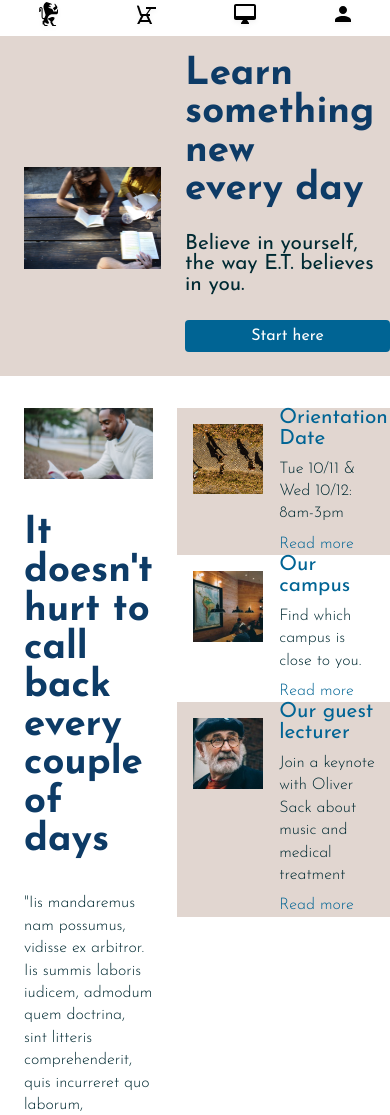
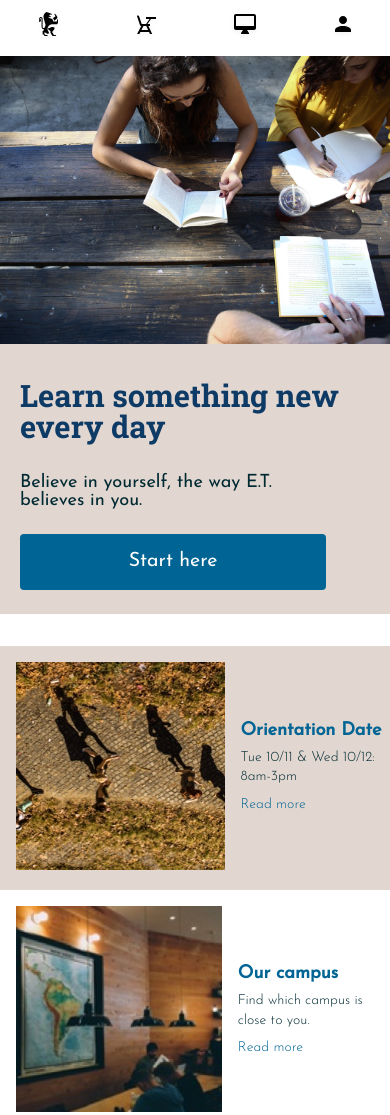
Before and after one commit to orlyrory/colmaracademy, a plain HTML site: page index.html in a window 390 px wide. Shown: the top 1115 px of the page. Drawn offline with Linux system fonts and the light colour scheme.

Commit message:
Mobile styling in progress

```diff
--- a/index.html
+++ b/index.html
@@ -5,7 +5,7 @@
     <meta name="viewport" content="width=device-width, initial-scale=1.0">
     <link rel="stylesheet" href="./resources/css/reset.css">
     <link rel="stylesheet" href="./resources/css/style.css">
-    <link href="https://fonts.googleapis.com/css?family=Josefin+Sans:300,400,400i,700" rel="stylesheet">
+    <link href="https://fonts.googleapis.com/css?family=Josefin+Sans:300,400,400i|Roboto+Slab:400,700" rel="stylesheet">
     <title>Colmar Academy</title>
 </head>
 
--- a/resources/css/style.css
+++ b/resources/css/style.css
@@ -5,8 +5,9 @@ html {
 }
 
 h1 {
+    font-family: 'Roboto Slab', serif;
     font-size: 2.4em;
-    font-weight: 600;
+    font-weight: 700;
     color: #0D3B66;
 }
 
@@ -18,7 +19,7 @@ h2 {
 h3 {
     color: #006494;
     font-size: 1.3em;
-    font-weight: 400;
+    font-weight: 700;
 }
 
 h4 {
@@ -39,9 +40,23 @@ a {
 
 .button {
     background-color: #006494;
-    padding: 8px;
+    padding: 18px;
     color: #FEFEFE;
     border-radius: 4px;
+    font-size: 1.4em;
+}
+/* UNIVERSAL MOBILE STYLING */
+
+@media only screen and (max-width: 800px) {
+
+    html {
+        font-size: 14px;
+    }
+
+    h1 {
+        font-size: 2.2em;
+    }
+
 }
 
 /* NAVIGATION BAR */
@@ -60,7 +75,7 @@ nav {
     display: flex;
     justify-content: space-between;
     align-items: center;
-    height: 64px;
+    height: 4em;
     max-width: 1000px;
     margin: 0 auto;
 }
@@ -101,6 +116,23 @@ nav {
 
 .flex-nav-container li:nth-last-child(1) {
     padding-right: 24px;
+}
+
+/* MOBILE NAV STYLING */
+
+@media only screen and (max-width: 800px) {
+
+    .flex-nav-container {
+        display: none;
+    }
+
+    .flex-mobile-nav-container {
+        display: flex;
+        align-items: center;
+        justify-content: space-around;
+        height: 4em;
+    }
+
 }
 
 /* HERO IMAGE SECTION */
@@ -150,8 +182,38 @@ header .flex-header-container .button {
 
 }
 
+/* MOBILE HERO STYLING */
+
+@media only screen and (max-width: 800px) {
+
+
+    .flex-top-content-container {
+        flex-direction: column;
+    }
+
+    header .flex-hero-content {
+        width: 100%;
+        margin: 56px 0 0 0;
+    }
+
+    header .flex-hero-content img {
+        padding: 0;
+    }
+
+    header .flex-header-container {
+        padding: 0;
+        margin: 0 20px;
+    }
+
+    header .flex-header-container h1 {
+        margin: 32px 0px;
+        max-width: 100%;
+    }
+
+}
+
+
 /* 60/40 FIRST SPLIT CONTENT SECTION */
-
 
 .flex-split-content-container {
     display: flex;
@@ -231,6 +293,24 @@ header .flex-header-container .button {
 
 .flex-column-text p:nth-last-child(1) {
     margin-bottom: 0;
+}
+
+@media only screen and (max-width: 800px) {
+    .flex-left-content {
+        display: none;
+    }
+
+    .flex-column-container {
+        align-items: center;
+    }
+
+    .flex-column-content {
+        align-items: flex-start;
+    }
+
+    .flex-column-image {
+        max-width: 100%;
+    }
 }
 
 /* GALLERY SECTION STYLING */
@@ -329,17 +409,3 @@ footer a {
 .footer-content li {
     padding-right: 16px;
 }
-
-@media only screen and (max-width: 760px) {
-
-    .flex-nav-container {
-        display: none;
-    }
-
-.flex-mobile-nav-container {
-    display: flex;
-    align-items: center;
-    justify-content: space-around;
-}
-
-}
```
